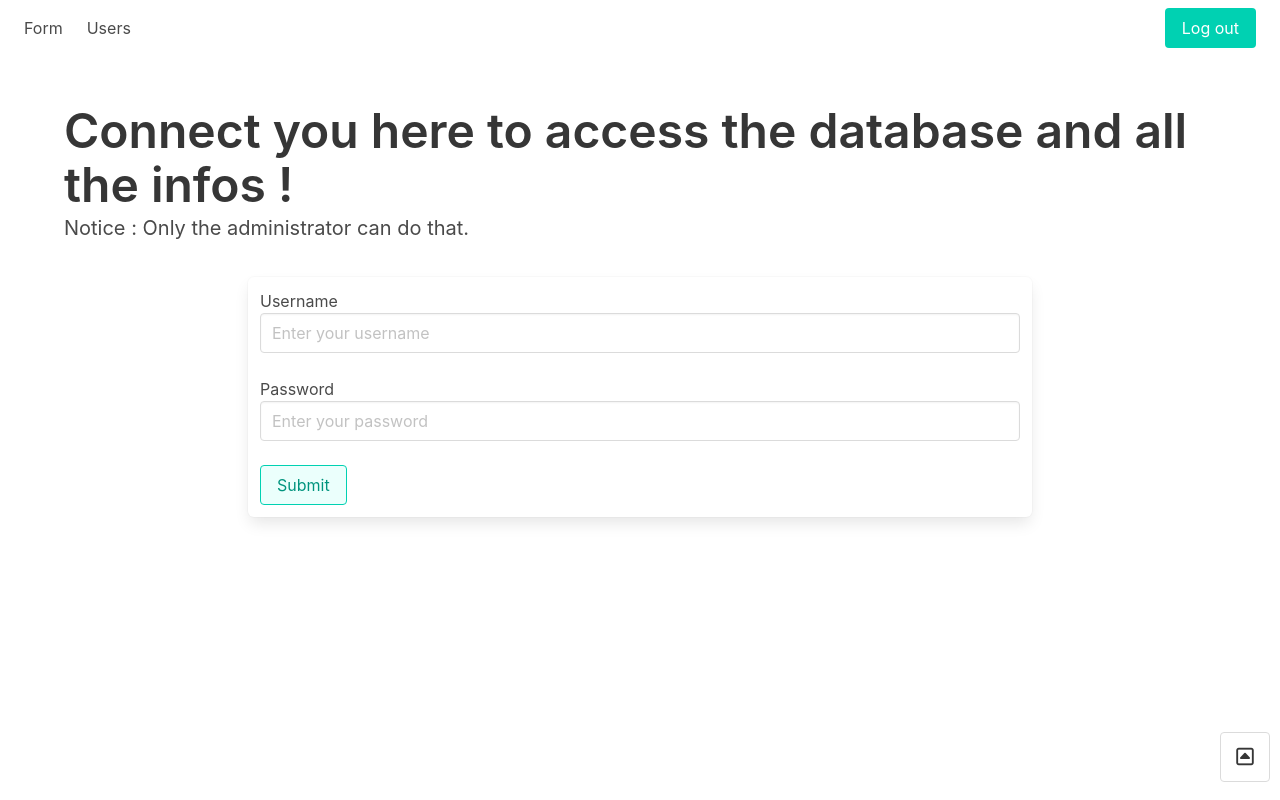
After one commit to BastienVienet/SQLform, a PHP site: page /login.php in a window 1280 px wide. The commit adds this page. Run offline with PHP 8.4, Linux system fonts and the light colour scheme; the visitor is signed in with stand-in values (Sample User, id 1); some libraries are stand-ins or nearby versions.

Commit message:
Adding a login and logout mechanisim

```diff
--- /dev/null
+++ b/authentification.php
@@ -0,0 +1,24 @@
+<?php
+
+session_start();
+if (is_null($_SESSION['connected'])) {
+    $_SESSION['connected'] = false;
+}
+
+
+function connect ($username, $password): bool {
+    if ($username === 'Kimo' && $password === 'password') {
+        $_SESSION['connected'] = true;
+        return true;
+    }
+    return false;
+}
+
+function disconnect () {
+    $_SESSION['connected'] = false;
+    header('Location: index.php');
+}
+
+function isConnected (): bool {
+    return $_SESSION['connected'];
+}
--- a/delete_user.php
+++ b/delete_user.php
@@ -1,6 +1,11 @@
 <?php
 
+require_once './authentification.php';
 require_once './connecting_DSN.php';
+
+if (!isConnected()) {
+    header('Location: login.php');
+}
 
 //Getting the date from the user
 $stmt_all_data = $pdo->prepare('
--- a/header.php
+++ b/header.php
@@ -1,3 +1,10 @@
+<?php
+
+if (isset($_POST['Log_out'])) {
+    disconnect();
+}
+
+?>
 <!doctype html>
 <html lang="en">
 <head>
@@ -44,14 +51,16 @@
         </div>
         <div class="navbar-end">
             <div class="navbar-item">
-                <div class="buttons">
-                    <a class="button is-primary">
-                        <strong>Sign up</strong>
-                    </a>
-                    <a class="button is-light">
-                        Log in
-                    </a>
-                </div>
+                <form action="index.php"
+                      method="post">
+                    <label for="Log_out">
+                        <input class="button is-primary"
+                               type="submit"
+                               id="Log_out"
+                               name="Log_out"
+                               value="Log out">
+                    </label>
+                </form>
             </div>
         </div>
     </div>
--- a/index.php
+++ b/index.php
@@ -1,6 +1,11 @@
 <?php
 
+require_once './authentification.php';
 require_once './connecting_DSN.php';
+
+if (!isConnected()) {
+     header('Location: login.php');
+}
 
 function Cleantext($text): string
 {
--- a/list_users.php
+++ b/list_users.php
@@ -1,7 +1,11 @@
 <?php
 
+require_once './authentification.php';
 require_once './connecting_DSN.php';
 
+if (!isConnected()) {
+    header('Location: login.php');
+}
 //Display the user table database in the HTML
 //Select all the data
 $stmt_all_data = $pdo->prepare('
--- /dev/null
+++ b/login.php
@@ -0,0 +1,59 @@
+<?php
+
+require_once './authentification.php';
+
+
+if (isset($_POST['submit'])) {
+    if(connect($_POST['username'], $_POST['password'])) {
+        header('Location: index.php');
+        exit();
+    } else { ?>
+        <div class="notification is-danger is-light">
+            <button class="delete"></button>
+        Authentification failed. The username and/or the password is not correct
+        </div>
+    <?php }
+}
+
+
+require_once './header.php';
+
+?>
+
+    <section class="section">
+        <div class="container">
+            <h1 class="title is-1">
+                Connect you here to access the database and all the infos !</h1>
+            <h2 class="subtitle">Notice : Only the administrator can do that.</h2><br>
+            <div class="columns is-multiline">
+                <div class="is-child box column is-8 is-offset-2">
+                    <form action="login.php"
+                          method="post">
+                        <label for="first_name">Username<br>
+                            <input class="input is-normal"
+                                   type="text"
+                                   name="username"
+                                   placeholder="Enter your username"
+                                   required><br><br>
+                        </label>
+                        <label for="last_name">Password<br>
+                            <input class="input is-normal"
+                                   type="password"
+                                   name="password"
+                                   placeholder="Enter your password"
+                                   required><br><br>
+                        </label>
+                        <input class="button is-primary is-outlined is-light"
+                               id="submit_id"
+                               type="submit"
+                               name="submit"
+                               value="Submit">
+                    </form>
+                </div>
+            </div>
+        </div>
+    </section>
+
+<?php
+
+require_once './footer.php';
--- a/modify_users.php
+++ b/modify_users.php
@@ -1,6 +1,11 @@
 <?php
 
+require_once './authentification.php';
 require_once './connecting_DSN.php';
+
+if (!isConnected()) {
+    header('Location: login.php');
+}
 
 function Cleantext($text): string
 {
```
